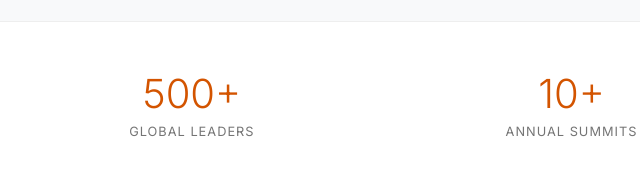
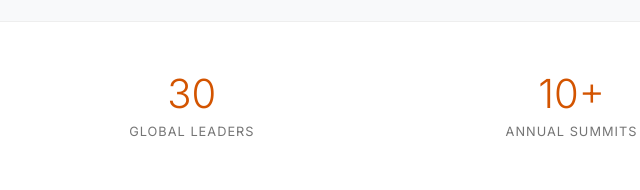
Before and after one commit to timothyylim/asia-series, a plain HTML site: page v3.html in a window 1280 px wide. Shown: the part 610-800 px from the top of the page, 477-1117 px from the left. Drawn offline with Linux system fonts and the light colour scheme.

Commit message:
update numbers

```diff
--- a/v3.html
+++ b/v3.html
@@ -60,7 +60,7 @@
         <p>Countries Represented</p>
       </div>
       <div class="stat-item">
-        <h3>500+</h3>
+        <h3>30</h3>
         <p>Global Leaders</p>
       </div>
       <div class="stat-item">
```
